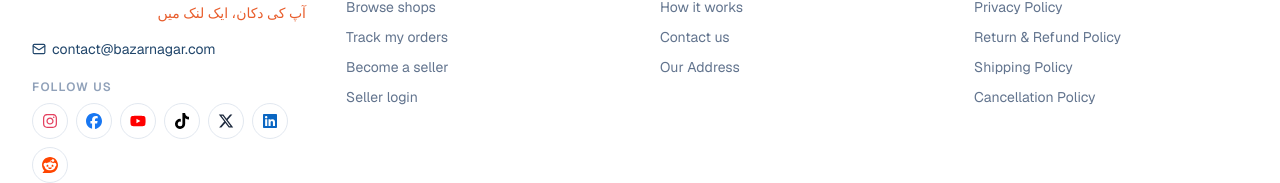
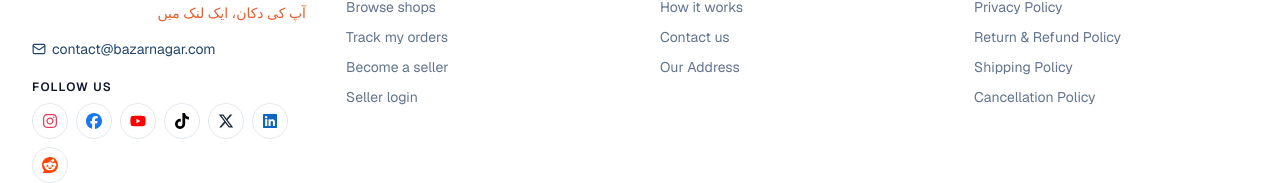
Before and after one commit to talhahassan0005/Bazarnagar, a Next.js app in the folder frontend/: page / in a window 1280 px wide. Shown: the part 2981-3164 px from the top of the page. Built offline with nearby package versions, Linux system fonts and the light colour scheme; no server answers.

Commit message:
Make Follow Us heading black

```diff
--- a/frontend/src/components/layout/Footer.tsx
+++ b/frontend/src/components/layout/Footer.tsx
@@ -35,7 +35,7 @@ export function Footer() {
               {SITE_EMAIL}
             </Link>
             <div className="mt-4">
-              <p className="mb-2 text-xs font-semibold uppercase tracking-widest text-slate-400">Follow us</p>
+              <p className="mb-2 text-xs font-semibold uppercase tracking-widest text-slate-900">Follow us</p>
               <div className="flex flex-wrap gap-2">
                 {storeSocials(SITE_SOCIALS).map(({ key, label, icon: Icon, href, className }) => (
                   <a
```
